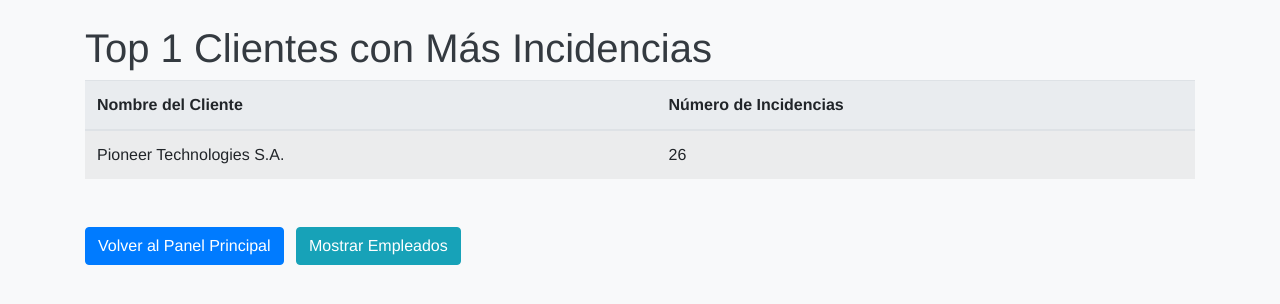
After one commit to alprezz/Practica1_SI, a Flask app: page /top_reportes/1 in a window 1280 px wide. The commit adds this page. Shown: the top 304 px of the page. Run offline with Flask 3, Linux system fonts and the light colour scheme; data comes from the database, SQL or seed files in the repository; some libraries are stand-ins or nearby versions.

Commit message:
Ejercicio 2

```diff
--- a/SI_Practica/app.py
+++ b/SI_Practica/app.py
@@ -425,5 +425,55 @@ def top_tiempos_incidencias(x):
                            top_incidencias=top_incidents_list,
                            x=x)
 
+
+@app.route('/top_reportes/<int:x>', defaults={'mostrar_empleados': 'no'})
+@app.route('/top_reportes/<int:x>/<mostrar_empleados>')
+def top_reportes(x, mostrar_empleados):
+    """
+    Muestra el top X de clientes con más incidencias reportadas y, opcionalmente,
+    el top X de empleados con más tiempo empleado en resolución de incidencias
+    """
+    df = get_full_tickets_df()
+
+    # --- Top X Clientes con más incidencias ---
+    # Agrupar por cliente y contar incidencias
+    client_incidents = df.groupby('id_cliente').size().sort_values(ascending=False).head(x)
+
+    # Obtener nombres de clientes
+    clients_df = get_clientes_df()
+    client_dict = dict(zip(clients_df['id_cliente'], clients_df['nombre']))
+    client_incidents.index = client_incidents.index.map(lambda x: client_dict.get(x, f"Cliente {x}"))
+
+    # Convertir a lista de diccionarios
+    top_clientes_list = [
+        {'nombre': client_name, 'incidencias': int(count)}
+        for client_name, count in client_incidents.items()
+    ]
+
+    # --- Top X Empleados con más tiempo (si se solicita) ---
+    top_empleados_list = None
+    if mostrar_empleados.lower() == 'si':
+        # Agrupar por empleado y sumar el tiempo total empleado (horas)
+        employee_times = df.groupby('id_empl')['horas'].sum().sort_values(ascending=False).head(x)
+
+        # Obtener nombres de empleados
+        conn = sqlite3.connect(DB_NAME)
+        employees_df = pd.read_sql_query("SELECT id_empl, nombre FROM empleados", conn)
+        conn.close()
+        employee_dict = dict(zip(employees_df['id_empl'], employees_df['nombre']))
+        employee_times.index = employee_times.index.map(lambda x: employee_dict.get(x, f"Empleado {x}"))
+
+        # Convertir a lista de diccionarios
+        top_empleados_list = [
+            {'nombre': emp_name, 'horas': round(hours, 2)}
+            for emp_name, hours in employee_times.items()
+        ]
+
+    return render_template('top_reportes.html',
+                           top_clientes=top_clientes_list,
+                           top_empleados=top_empleados_list,
+                           x=x,
+                           mostrar_empleados=(mostrar_empleados.lower() == 'si'))
+
 if __name__ == '__main__':
     app.run(debug=True)
--- /dev/null
+++ b/SI_Practica/templates/top_reportes.html
@@ -0,0 +1,66 @@
+<!DOCTYPE html>
+<html lang="es">
+<head>
+    <meta charset="utf-8">
+    <title>Top {{ x }} Reportes</title>
+    <link rel="stylesheet" href="https://stackpath.bootstrapcdn.com/bootstrap/4.5.2/css/bootstrap.min.css">
+    <link rel="stylesheet" href="{{ url_for('static', filename='css/styles.css') }}">
+</head>
+<body>
+    <div class="container mt-4">
+        <!-- Tabla de Clientes -->
+        <h1>Top {{ x }} Clientes con Más Incidencias</h1>
+        <table class="table table-striped mb-5">
+            <thead>
+                <tr>
+                    <th>Nombre del Cliente</th>
+                    <th>Número de Incidencias</th>
+                </tr>
+            </thead>
+            <tbody>
+                {% for cliente in top_clientes %}
+                <tr>
+                    <td>{{ cliente.nombre }}</td>
+                    <td>{{ cliente.incidencias }}</td>
+                </tr>
+                {% endfor %}
+            </tbody>
+        </table>
+
+        <!-- Tabla de Empleados (si se solicita) -->
+        {% if mostrar_empleados %}
+        <h1>Top {{ x }} Empleados con Más Tiempo Empleado</h1>
+        <table class="table table-striped mb-5">
+            <thead>
+                <tr>
+                    <th>Nombre del Empleado</th>
+                    <th>Horas Empleadas</th>
+                </tr>
+            </thead>
+            <tbody>
+                {% for empleado in top_empleados %}
+                <tr>
+                    <td>{{ empleado.nombre }}</td>
+                    <td>{{ empleado.horas }}</td>
+                </tr>
+                {% endfor %}
+            </tbody>
+        </table>
+        {% endif %}
+
+        <!-- Botones de navegación -->
+        <div class="mb-3">
+            <a href="{{ url_for('index') }}" class="btn btn-primary mr-2">Volver al Panel Principal</a>
+            {% if not mostrar_empleados %}
+            <a href="{{ url_for('top_reportes', x=x, mostrar_empleados='si') }}" class="btn btn-info">
+                Mostrar Empleados
+            </a>
+            {% else %}
+            <a href="{{ url_for('top_reportes', x=x, mostrar_empleados='no') }}" class="btn btn-info">
+                Ocultar Empleados
+            </a>
+            {% endif %}
+        </div>
+    </div>
+</body>
+</html>
```
Also changed, not shown: SI_Practica/templates/index.html (+2 -6 lines).
